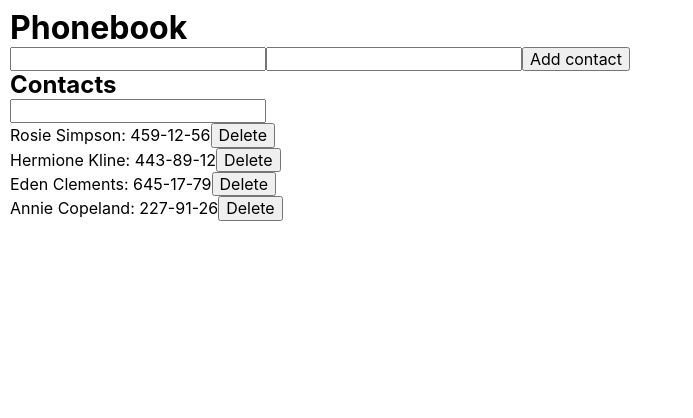
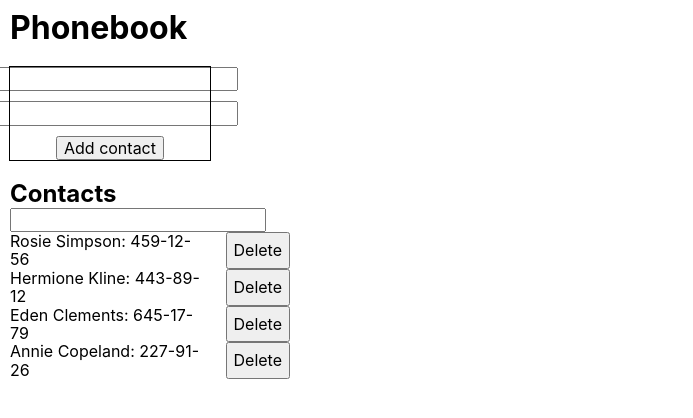
Before and after one commit to Yakomoga777/goit-react-hw-02-phonebook, a React (Create React App) app: page / in a window 1280 px wide. Shown: the top 418 px of the page, without its empty margins (0-693 px from the left). Built offline with nearby package versions, Linux system fonts and the light colour scheme.

Commit message:
додалє видалення контакту

```diff
--- a/src/components/App.jsx
+++ b/src/components/App.jsx
@@ -8,10 +8,6 @@ import { ContactForm } from './ContactForm/ContactForm';
 import { Filter } from './Filter/Filter';
 
 const theme = {};
-const INITIAL_STATE = {
-  name: '',
-  number: '',
-};
 
 export class App extends Component {
   state = {
@@ -38,7 +34,6 @@ export class App extends Component {
       alert(`${name} is already in contacts`);
       return;
     }
-
     this.setState(prevState => ({
       contacts: [
         ...prevState.contacts,
@@ -49,13 +44,7 @@ export class App extends Component {
         },
       ],
     }));
-
-    this.reset();
-  };
-
-  reset = () => {
-    this.setState({ ...INITIAL_STATE });
-    console.log('чисто');
+    console.log('Submit');
   };
 
   handleChangeFilter = event => {
@@ -91,10 +80,10 @@ export class App extends Component {
     return (
       <ThemeProvider theme={theme}>
         <GlobalStyle />
-        <div>
-          <h1>Phonebook</h1>
-          <ContactForm btn="Add contact" handleSubmit={this.handleSubmit} />
-        </div>
+
+        <h1>Phonebook</h1>
+        <ContactForm btn="Add contact" handleSubmit={this.handleSubmit} />
+
         <h2>Contacts</h2>
         <Filter
           value={this.state.filter}
@@ -103,7 +92,6 @@ export class App extends Component {
         <ContactList
           items={this.filtersContacts()}
           handleDelete={this.handleDelete}
-          // onFilterInput={this.onFilter()}
         />
       </ThemeProvider>
     );
--- a/src/components/ContactForm/ContactForm.jsx
+++ b/src/components/ContactForm/ContactForm.jsx
@@ -1,4 +1,10 @@
 import React, { Component } from 'react';
+import { StyledForm } from './ContactForm.styled';
+
+const INITIAL_STATE = {
+  name: '',
+  number: '',
+};
 
 export class ContactForm extends Component {
   state = {
@@ -13,18 +19,22 @@ export class ContactForm extends Component {
     this.setState({ number: evt.target.value });
   };
 
-  // reset = () => {
-  //   this.setState({ ...INITIAL_STATE });
-  //   console.log('чисто');
-  // };
+  onSubmit = event => {
+    this.props.handleSubmit(event);
+    this.reset();
+  };
+
+  reset = () => {
+    this.setState({ ...INITIAL_STATE });
+  };
 
   render() {
-    const { btn, handleSubmit } = this.props;
+    const { btn } = this.props;
 
     // console.log(this.state);
     return (
       <div>
-        <form onSubmit={handleSubmit}>
+        <StyledForm onSubmit={this.onSubmit}>
           <input
             type="text"
             name="name"
@@ -37,14 +47,14 @@ export class ContactForm extends Component {
           <input
             type="tel"
             name="number"
-            // pattern="\+?\d{1,4}?[-.\s]?\(?\d{1,3}?\)?[-.\s]?\d{1,4}[-.\s]?\d{1,4}[-.\s]?\d{1,9}"
+            pattern="\+?\d{1,4}?[-.\s]?\(?\d{1,3}?\)?[-.\s]?\d{1,4}[-.\s]?\d{1,4}[-.\s]?\d{1,9}"
             title="Phone number must be digits and can contain spaces, dashes, parentheses and can start with +"
             required
             value={this.state.number}
             onChange={this.handleChangeNumber}
           />
           <button type="submit">{btn}</button>
-        </form>
+        </StyledForm>
       </div>
     );
   }
--- a/src/components/ContactForm/ContactForm.styled.js
+++ b/src/components/ContactForm/ContactForm.styled.js
@@ -1 +1,13 @@
 import styled from 'styled-components';
+
+export const StyledForm = styled.form`
+  display: flex;
+  flex-wrap: wrap;
+  gap: 10px;
+
+  width: 200px;
+  outline: 1px solid black;
+  margin: 20px 0 20px 0;
+  justify-content: center;
+`;
+// export const Sty
--- a/src/components/ContactForm/ContactItem.jsx
+++ b/src/components/ContactList/ContactItem.jsx
@@ -1,22 +1,23 @@
 import React, { Component } from 'react';
+import { StiledItem } from './ContactItem.styled';
 
 export function ContactItem({ id, name, number, handleDelete }) {
   return (
     <>
-      <li key={id}>
-        {name}: {number}
-        {/* <button type="button" onClick={() => handleDelete(id)}> */}
+      <StiledItem key={id}>
+        <p>
+          {name}: {number}
+        </p>
+        <div></div>
         <button
           type="button"
           onClick={() => {
             handleDelete(id);
-            // const buttonId = id;
-            // console.log(buttonId);
           }}
         >
           Delete
         </button>
-      </li>
+      </StiledItem>
     </>
   );
 }
--- /dev/null
+++ b/src/components/ContactList/ContactItem.styled.js
@@ -0,0 +1,8 @@
+import styled from 'styled-components';
+
+export const StiledItem = styled.li`
+  display: flex;
+  gap: 10px;
+  justify-content: space-between;
+  width: 280px;
+`;
--- a/src/components/ContactList/ContactList.jsx
+++ b/src/components/ContactList/ContactList.jsx
@@ -1,4 +1,4 @@
-import { ContactItem } from 'components/ContactForm/ContactItem';
+import { ContactItem } from 'components/ContactList/ContactItem';
 import React, { Component } from 'react';
 // import { nanoid } from 'nanoid';
 
```
